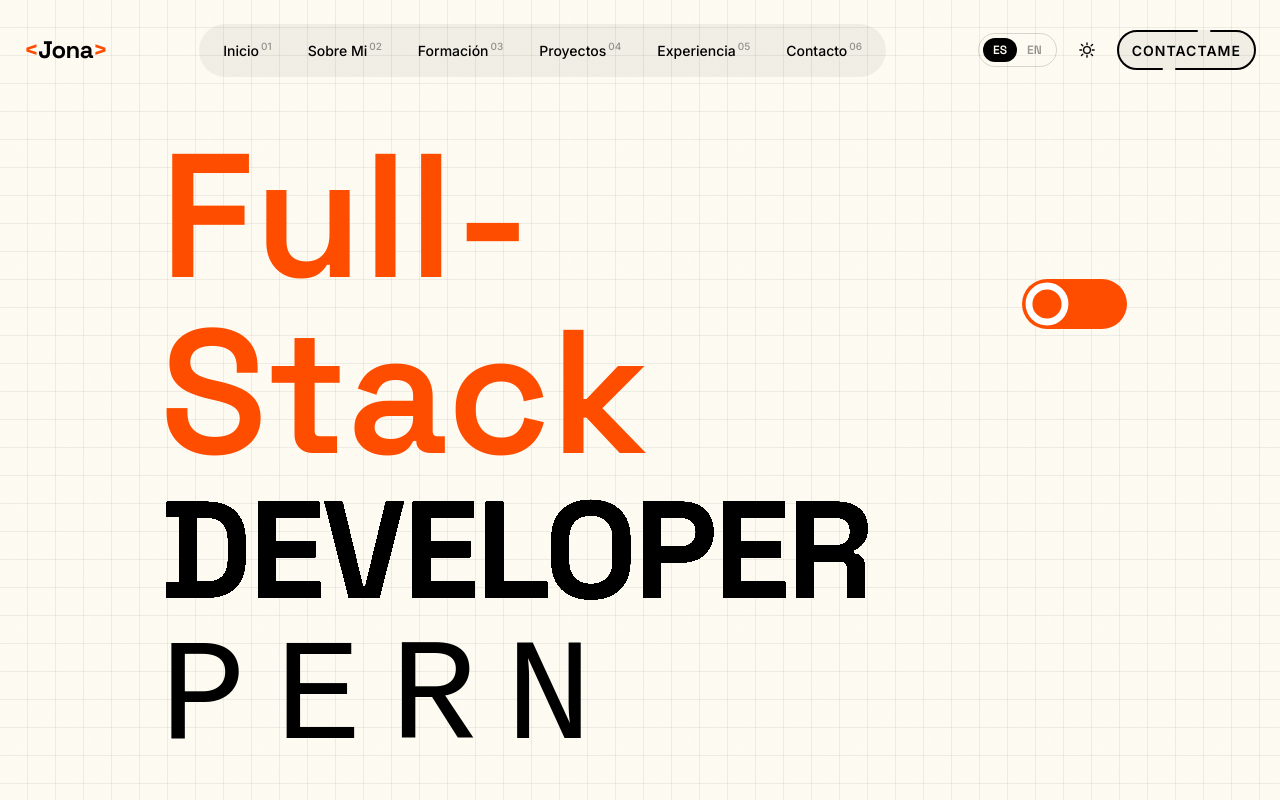
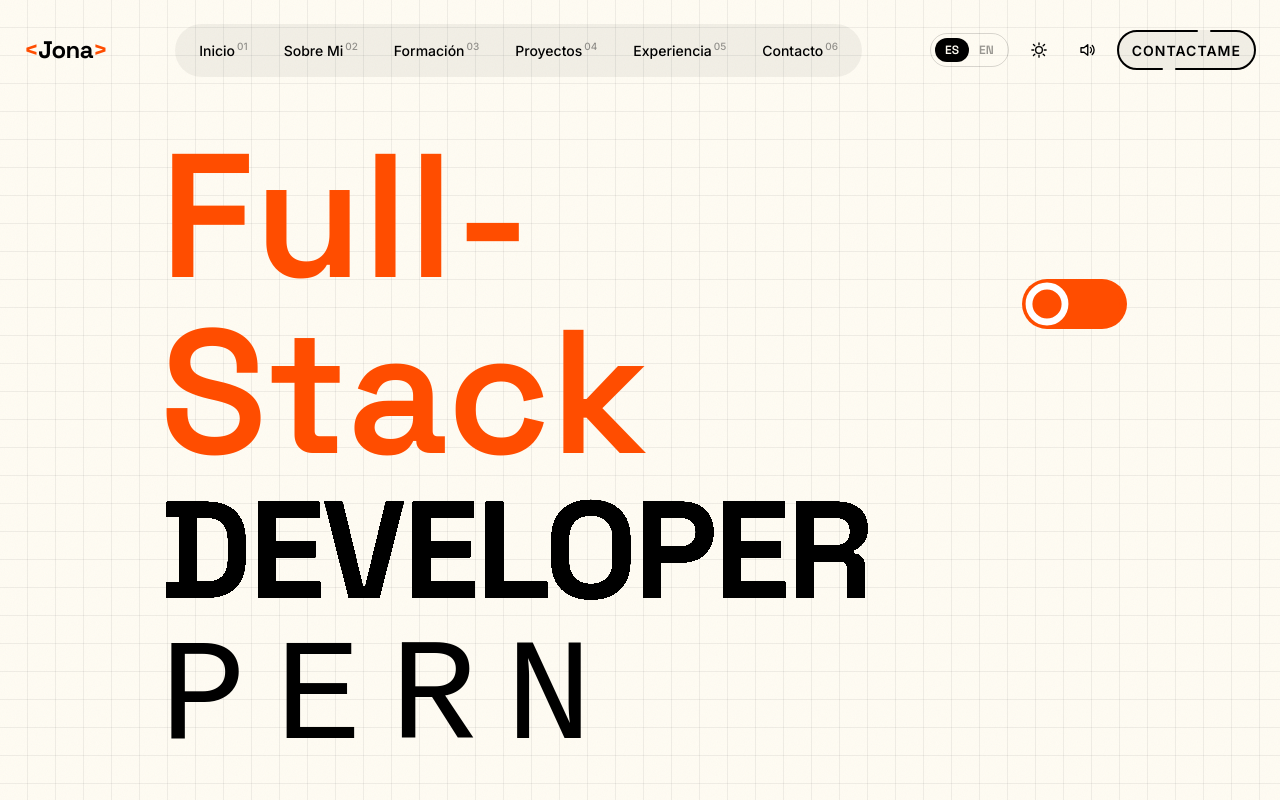
Before and after one commit to Jonatan-Rodriguez/Portfolio, a React (Vite) app: page / in a window 1280 px wide. Shown: the top 800 px of the page. Built offline with nearby package versions, Linux system fonts and the light colour scheme; a web font is replaced by a local one.

Commit message:
agregue boton cancelacion de sonido en header

```diff
--- a/src/App.tsx
+++ b/src/App.tsx
@@ -9,10 +9,12 @@ import { Work } from './sections/Work'
 import { Experience } from './sections/Experience'
 import { Contact } from './sections/Contact'
 import { Footer } from './components/layout/Footer'
+import { SoundProvider } from './context/SoundContext'
 
 function App() {
   return (
     <ThemeProvider>
+      <SoundProvider>
         <PaperBackground />
         <ScrollProgress />
         <Header />
@@ -25,6 +27,7 @@ function App() {
           <Contact />
         </main>
         <Footer />
+      </SoundProvider>
     </ThemeProvider>
   )
 }
--- a/src/components/layout/Header.tsx
+++ b/src/components/layout/Header.tsx
@@ -2,6 +2,7 @@ import { useState } from 'react'
 import { navItems } from '../../data/nav'
 import { useScrollProgress } from '../../hooks/useScrollProgress'
 import { ThemeToggle } from './ThemeToggle'
+import { SoundToggle } from './SoundToggle'
 import { LangToggle } from './LangToggle'
 import { NavLink } from './NavLink'
 import { ConnectButton } from './ConnectButton/ConnectButton'
@@ -37,6 +38,7 @@ export function Header() {
         <div className="hidden nav:flex items-center gap-3">
           <LangToggle />
           <ThemeToggle />
+          <SoundToggle />
           <ConnectButton />
         </div>
 
@@ -71,6 +73,7 @@ export function Header() {
               <div className="flex items-center gap-3">
                 <LangToggle />
                 <ThemeToggle />
+                <SoundToggle />
               </div>
               <ConnectButton />
             </div>
--- /dev/null
+++ b/src/components/layout/SoundToggle.tsx
@@ -0,0 +1,27 @@
+import { useSoundSettings } from '../../context/SoundContext'
+
+export function SoundToggle() {
+  const { muted, toggleMuted } = useSoundSettings()
+
+  return (
+    <button
+      type="button"
+      onClick={toggleMuted}
+      aria-label={muted ? 'Activar sonido' : 'Silenciar sonido'}
+      className="grid place-items-center w-9 h-9 rounded-full hover:bg-ink/5 dark:hover:bg-paper/10 transition-colors"
+    >
+      {muted ? (
+        <svg width="18" height="18" viewBox="0 0 24 24" fill="none" stroke="currentColor" strokeWidth="1.8">
+          <path d="M4 9v6h4l5 4V5L8 9H4Z" strokeLinejoin="round" strokeLinecap="round" />
+          <path d="M16 9l5 6M21 9l-5 6" strokeLinecap="round" />
+        </svg>
+      ) : (
+        <svg width="18" height="18" viewBox="0 0 24 24" fill="none" stroke="currentColor" strokeWidth="1.8">
+          <path d="M4 9v6h4l5 4V5L8 9H4Z" strokeLinejoin="round" strokeLinecap="round" />
+          <path d="M16.5 8.5a5 5 0 0 1 0 7" strokeLinecap="round" />
+          <path d="M19 6a8.5 8.5 0 0 1 0 12" strokeLinecap="round" />
+        </svg>
+      )}
+    </button>
+  )
+}
--- /dev/null
+++ b/src/context/SoundContext.tsx
@@ -0,0 +1,30 @@
+import { createContext, useContext, useEffect, useState, type ReactNode } from 'react'
+
+interface SoundContextValue {
+  muted: boolean
+  toggleMuted: () => void
+}
+
+const SoundContext = createContext<SoundContextValue | undefined>(undefined)
+
+function getInitialMuted(): boolean {
+  return localStorage.getItem('sound-muted') === 'true'
+}
+
+export function SoundProvider({ children }: { children: ReactNode }) {
+  const [muted, setMuted] = useState<boolean>(getInitialMuted)
+
+  useEffect(() => {
+    localStorage.setItem('sound-muted', String(muted))
+  }, [muted])
+
+  const toggleMuted = () => setMuted((m) => !m)
+
+  return <SoundContext.Provider value={{ muted, toggleMuted }}>{children}</SoundContext.Provider>
+}
+
+export function useSoundSettings() {
+  const ctx = useContext(SoundContext)
+  if (!ctx) throw new Error('useSoundSettings debe usarse dentro de SoundProvider')
+  return ctx
+}
--- a/src/hooks/useSound.ts
+++ b/src/hooks/useSound.ts
@@ -1,7 +1,9 @@
 import { useCallback, useEffect, useRef } from 'react'
+import { useSoundSettings } from '../context/SoundContext'
 
 export function useSound(src: string, volume = 0.2) {
   const audioRef = useRef<HTMLAudioElement | null>(null)
+  const { muted } = useSoundSettings()
 
   useEffect(() => {
     const audio = new Audio(src)
@@ -12,9 +14,10 @@ export function useSound(src: string, volume = 0.2) {
   }, [src, volume])
 
   return useCallback(() => {
+    if (muted) return
     const audio = audioRef.current
     if (!audio) return
     audio.currentTime = 0
     audio.play().catch(() => {})
-  }, [])
+  }, [muted])
 }
```
Lines whose indentation alone changed are shown as unchanged.
